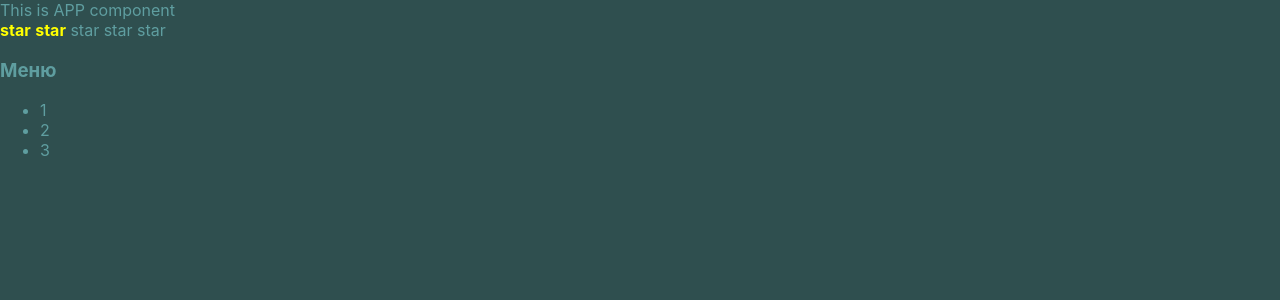
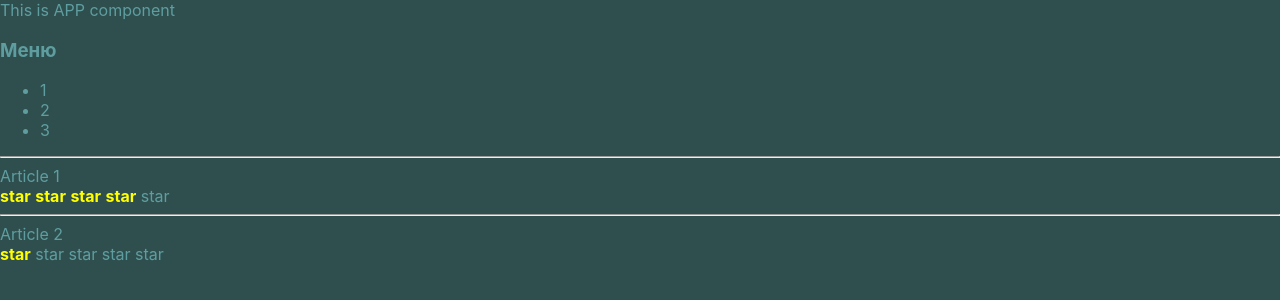
Before and after one commit to nekraco/simply, a React (Create React App) app: page / in a window 1280 px wide. Shown: the top 300 px of the page. Built offline with nearby package versions, Linux system fonts and the light colour scheme.

Commit message:
props in ratings

```diff
--- a/src/App.tsx
+++ b/src/App.tsx
@@ -7,8 +7,13 @@ function App() {
   return (
     <div>
       <AppTitle/>
-      <Rating/>
       <Accordion/>
+      <hr/>
+      Article 1
+      <Rating num={4}/>
+      <hr/>
+      Article 2
+      <Rating num={1}/>
     </div>
   );
 }
--- a/src/components/Rating/Rating.tsx
+++ b/src/components/Rating/Rating.tsx
@@ -1,15 +1,21 @@
 import React from "react";
 
-export function Rating() {
+export function Rating(props: any) {
+  let stars = [];
+
+  for (let i = 0; i < 5; i++) {
+      if(i < props.num) {
+        stars.push(<Star selected = {true} key = {i}/>);
+      } else {
+        stars.push(<Star selected = {false} key = {i}/>);
+      }
+  }
+
   return (
     <div>
-      <Star selected={true}/>
-      <Star selected={true}/>
-      <Star selected={false}/>
-      <Star selected={false}/>
-      <Star selected={false}/>
+      {stars}
     </div>
-  );
+  )
 }
 
 function Star(props: any) {
@@ -23,3 +29,5 @@ function Star(props: any) {
     <span> star </span>
   )
 }
+
+//zz
```
